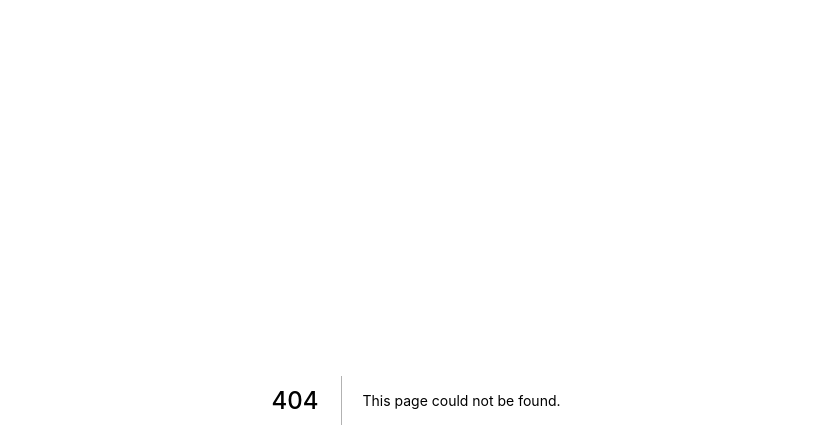
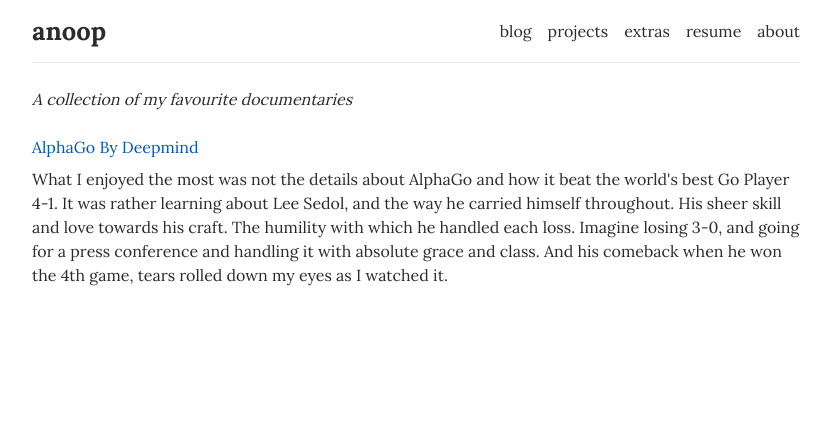
Before and after one commit to helloanoop/helloanoop.com, a Next.js app: page /documentaries in a window 1280 px wide. Before the commit this address had no page. Shown: the top 448 px of the page, without its empty margins (224-1055 px from the left). Built offline with nearby package versions, Linux system fonts and the light colour scheme.

Commit message:
added extras and documentaries page

```diff
--- a/package.json
+++ b/package.json
@@ -9,11 +9,12 @@
     "lint": "next lint"
   },
   "dependencies": {
+    "autoprefixer": "^10.4.7",
     "classnames": "^2.3.1",
     "gray-matter": "^4.0.3",
     "marked": "^4.0.12",
     "next": "12.0.8",
-    "postcss": "^8.2.9",
+    "postcss": "^8.4.14",
     "react": "17.0.2",
     "react-dom": "17.0.2",
     "sass": "^1.36.0",
--- a/src/components/Header/index.js
+++ b/src/components/Header/index.js
@@ -22,14 +22,20 @@
       <div>
         <header className="flex items-center py-3">
           <Link href="/">
-            <a className="font-bold anoop pr-4">anoop</a>
+            <a className="font-bold anoop">anoop</a>
           </Link>
           <nav className='flex flex-grow justify-end'>
+            <Link href="/">
+              <a className={getClassName('')}>blog</a>
+            </Link>
             <Link href="/projects">
               <a className={getClassName('projects')}>projects</a>
             </Link>
-            <Link href="/work">
-              <a className={getClassName('work')}>work</a>
+            <Link href="/extras">
+              <a className={getClassName('extras')}>extras</a>
+            </Link>
+            <Link href="/resume">
+              <a className={getClassName('resume')}>resume</a>
             </Link>
             <Link href="/about">
               <a className={getClassName('about')}>about</a>
--- /dev/null
+++ b/src/pages/documentaries.js
@@ -0,0 +1,33 @@
+import Head from 'next/head';
+import Header from 'components/Header';
+
+export default function Index() {
+  return (
+    <>
+      <Head>
+        <title>Anoop</title>
+        <meta name="description" />
+        <link rel="icon" href="/favicon.ico" />
+      </Head>
+
+      <Header />
+      <main className="page page-goodies">
+        <div className="page-content">
+          <h2 className='italic'>A collection of my favourite documentaries</h2>
+          <ul className="mt-6">
+            <li>
+                <a target="_blank" rel="noreferrer" href="www.notebase.com">AlphaGo By Deepmind</a>
+                <div className='mt-2'>
+                    What I enjoyed the most was not the details about AlphaGo and how it beat the world's best Go Player 4-1.
+                    It was rather learning about Lee Sedol, and the way he carried himself throughout. His sheer skill and love towards his craft.
+                    The humility with which he handled each loss.
+                    Imagine losing 3-0, and going for a press conference and handling it with absolute grace and class.
+                    And his comeback when he won the 4th game, tears rolled down my eyes as I watched it.
+                </div>
+            </li>
+          </ul>
+        </div>
+      </main>
+    </>
+  );
+};
--- /dev/null
+++ b/src/pages/extras.js
@@ -0,0 +1,24 @@
+import Head from 'next/head';
+import Header from 'components/Header';
+
+export default function Index() {
+  return (
+    <>
+      <Head>
+        <title>Anoop</title>
+        <meta name="description" />
+        <link rel="icon" href="/favicon.ico" />
+      </Head>
+
+      <Header />
+      <main className="page page-goodies">
+        <div className="page-content">
+          <h2>All the little 'extras' that don't fit as posts unto themselves.</h2>
+          <ul className="mt-4">
+            <li>📽 <a href="/documentaries">documentaries</a></li>
+          </ul>
+        </div>
+      </main>
+    </>
+  );
+};
```
Also changed, not shown: src/pages/resume.js (renamed from src/pages/work.js), 1 other file (tests, documents, lock files or other folders).
